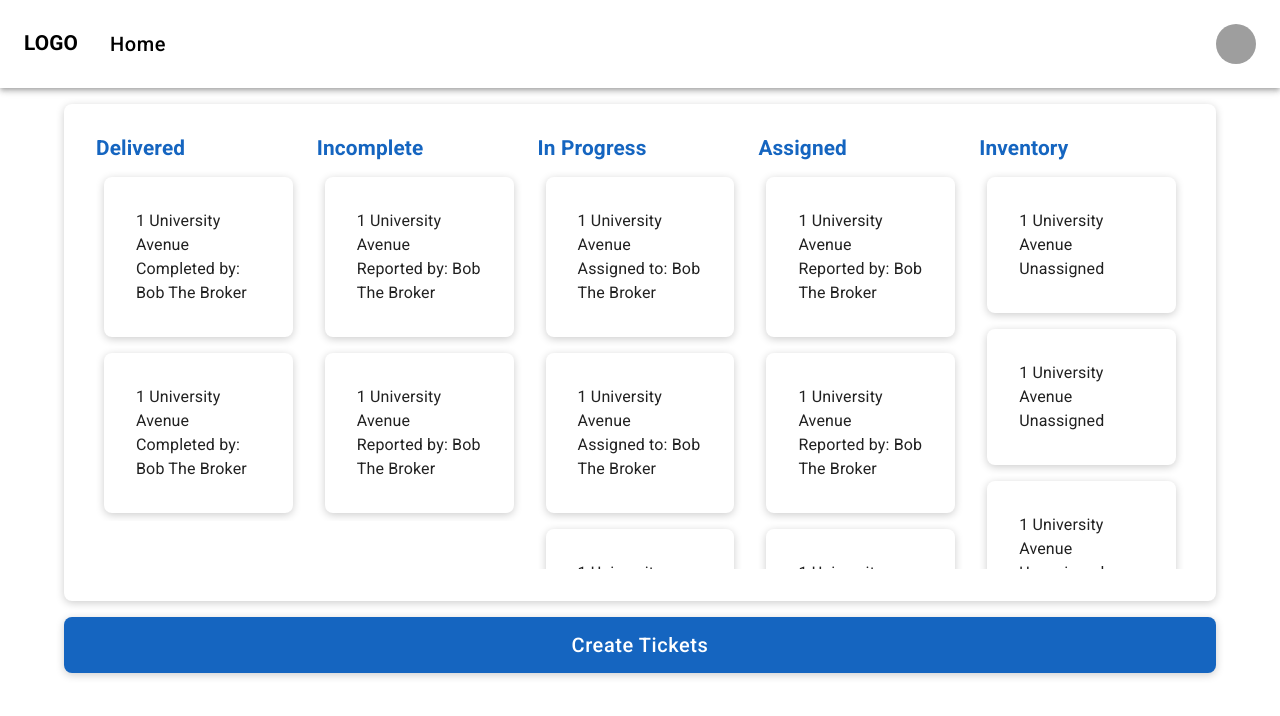
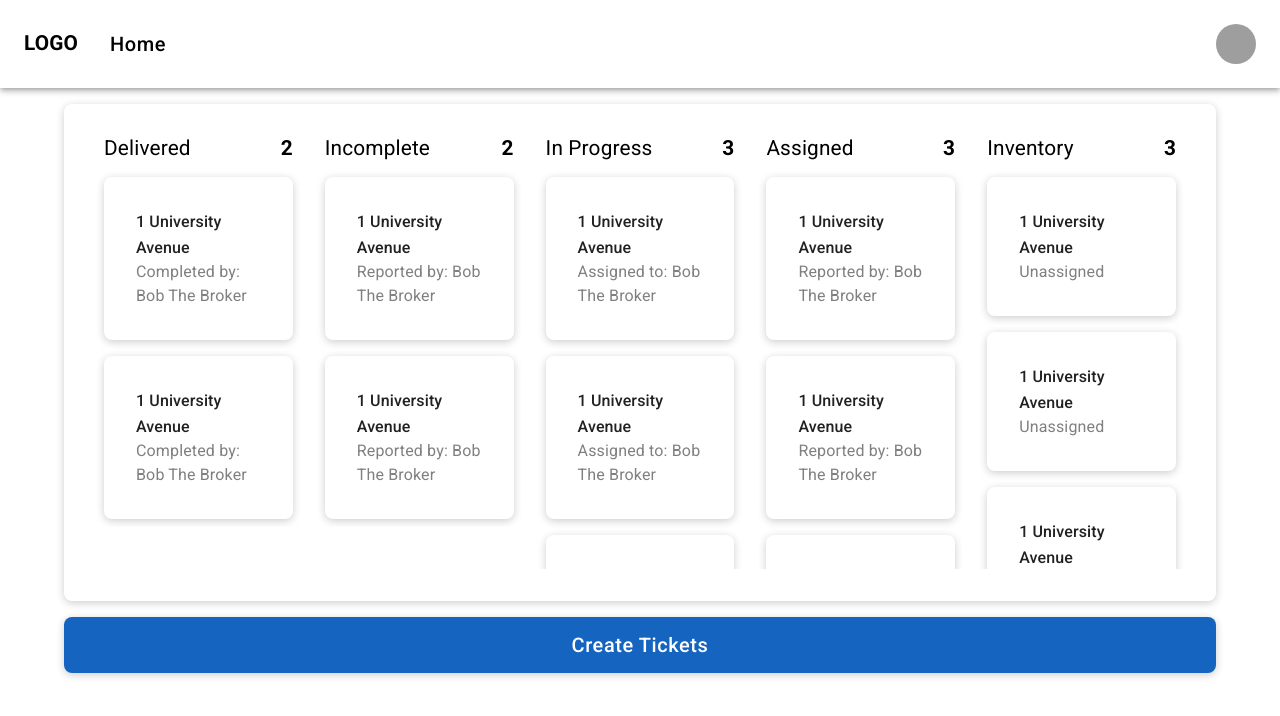
Before and after one commit to ShipSolver/shipsolver-ui, a React (Create React App) app: page / in a window 1280 px wide. Shown: the top 716 px of the page. Built offline with nearby package versions, Linux system fonts and the light colour scheme; grey boxes are pictures that could not be loaded.

Commit message:
Count of entries of each title was added

```diff
--- a/src/index.css
+++ b/src/index.css
@@ -64,3 +64,9 @@ code {
   /* Background */
   background: var(--ss-brand-scrollbar-background-color);
 }
+
+.ss-flexbox {
+  display: flex;
+  padding-left: var(--ss-brand-spacing);
+  padding-right: var(--ss-brand-spacing);
+}
--- a/src/pages/app/components/multiList/homeEntryRenderer.tsx
+++ b/src/pages/app/components/multiList/homeEntryRenderer.tsx
@@ -39,8 +39,8 @@ export default function EntryRenderer(entry: Ticket): JSX.Element {
   } = useLoadable(fetchBroker, entry.CURRENT_ASSIGNED_USER_ID);
   return (
     <Paper className="ss-ticket-renderer">
-      <Typography>{entry.CONSIGNEE.ADDRESS}</Typography>
-      <Typography>
+      <Typography variant="h6">{entry.CONSIGNEE.ADDRESS}</Typography>
+      <Typography color="gray">
         {pickEntrySubtitle(entry.STATUS)}
         {entry.STATUS === "INVENTORY"
           ? ""
--- a/src/pages/app/components/multiList/index.tsx
+++ b/src/pages/app/components/multiList/index.tsx
@@ -3,6 +3,7 @@ import React from "react";
 import Typography from "@mui/material/Typography";
 
 import Paper from "../../../components/roundedPaper";
+
 
 import "./multiList.css";
 
@@ -26,9 +27,16 @@ function Lists<T>(props: MultiListProps<T>): JSX.Element {
     <Paper className="multi-list-all-lists-container">
       {listSpecifications.map(({ title, entries, entryRenderer }) => (
         <div className="multi-list-list-container">
-          <Typography variant="h4" color="primary" gutterBottom>
-            <strong>{title}</strong>
-          </Typography>
+          <div className="ss-flexbox">
+            <span className="multi-list-header">
+              <Typography display="inline" variant="h4" color="black" gutterBottom>
+                {title}
+              </Typography>
+            </span>
+            <Typography display="inline" variant="h4" align="right" color="black" gutterBottom>
+              <strong>{entries.length}</strong>
+            </Typography>
+          </div>
           <div className="multi-list-list">
             {entries.map((entry) => entryRenderer(entry))}
           </div>
--- a/src/pages/app/components/multiList/multiList.css
+++ b/src/pages/app/components/multiList/multiList.css
@@ -12,3 +12,8 @@
   max-height: 50vh;
   overflow-y: auto;
 }
+
+.multi-list-header {
+  display: flex;
+  flex-grow: 1;
+}
```
